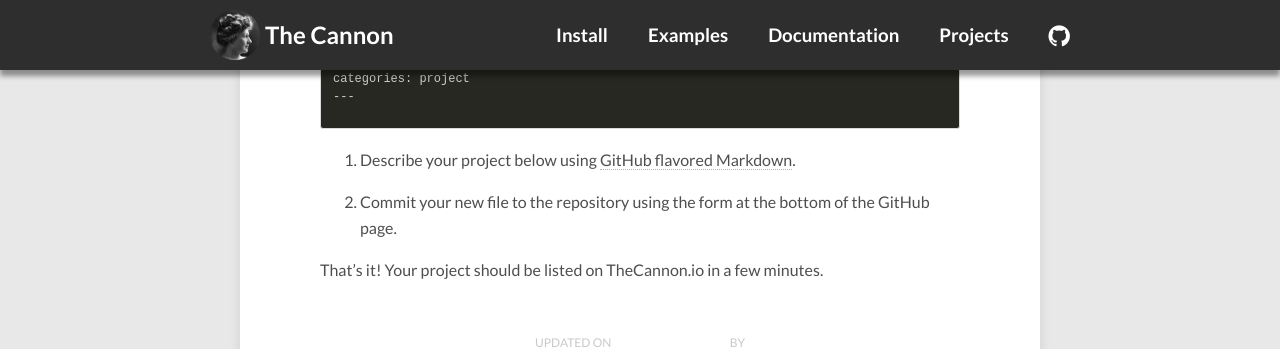
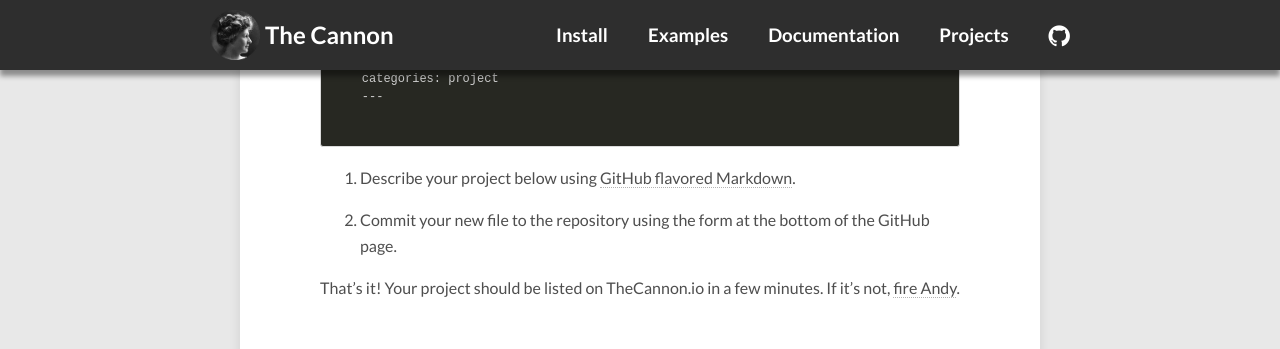
Before and after one commit to andycasey/AnniesLasso, a Jekyll site: the page built from _posts/2015-12-29-add-new-project.md, in a window 1280 px wide and 900 px high, scrolled down 1028 px, cut to the strip 0-349 px from the top of the window. Built offline with Jekyll 4.4.1, drawn with Linux system fonts in a browser that asks for light colours; nearby versions of some CDN libraries; comment, search, counter and statistics services are not loaded.

Commit message:
Ordering

```diff
--- a/_posts/2015-12-29-add-new-project.md
+++ b/_posts/2015-12-29-add-new-project.md
@@ -18,16 +18,16 @@
 
 4. Enter this information in the top of your new file:
 
-{% highlight text %}
----
-layout: post
-title: "My awesome project idea"
-categories: project
----
-{% endhighlight %}
+    {% highlight text %}
+    ---
+    layout: post
+    title: "My awesome project idea"
+    categories: project
+    ---
+    {% endhighlight %}
 
-4. Describe your project below using <a href="https://help.github.com/articles/github-flavored-markdown/">GitHub flavored Markdown</a>.
+5. Describe your project below using <a href="https://help.github.com/articles/github-flavored-markdown/">GitHub flavored Markdown</a>.
 
-5. Commit your new file to the repository using the form at the bottom of the GitHub page.
+6. Commit your new file to the repository using the form at the bottom of the GitHub page.
 
-That's it! Your project should be listed on TheCannon.io in a few minutes.
+That's it! Your project should be listed on TheCannon.io in a few minutes. If it's not, <a href="mailto:arc@ast.cam.ac.uk">fire Andy</a>.
```
